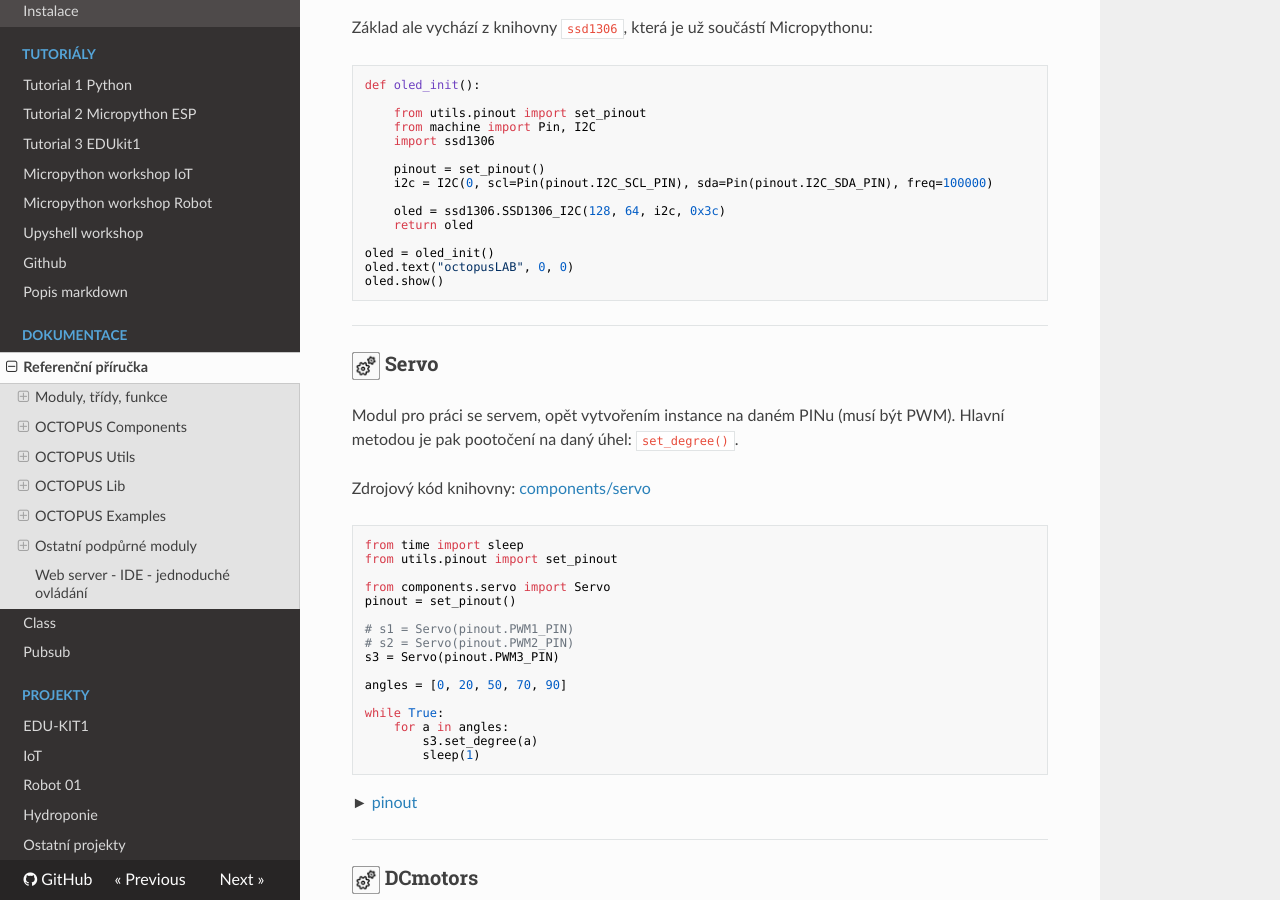
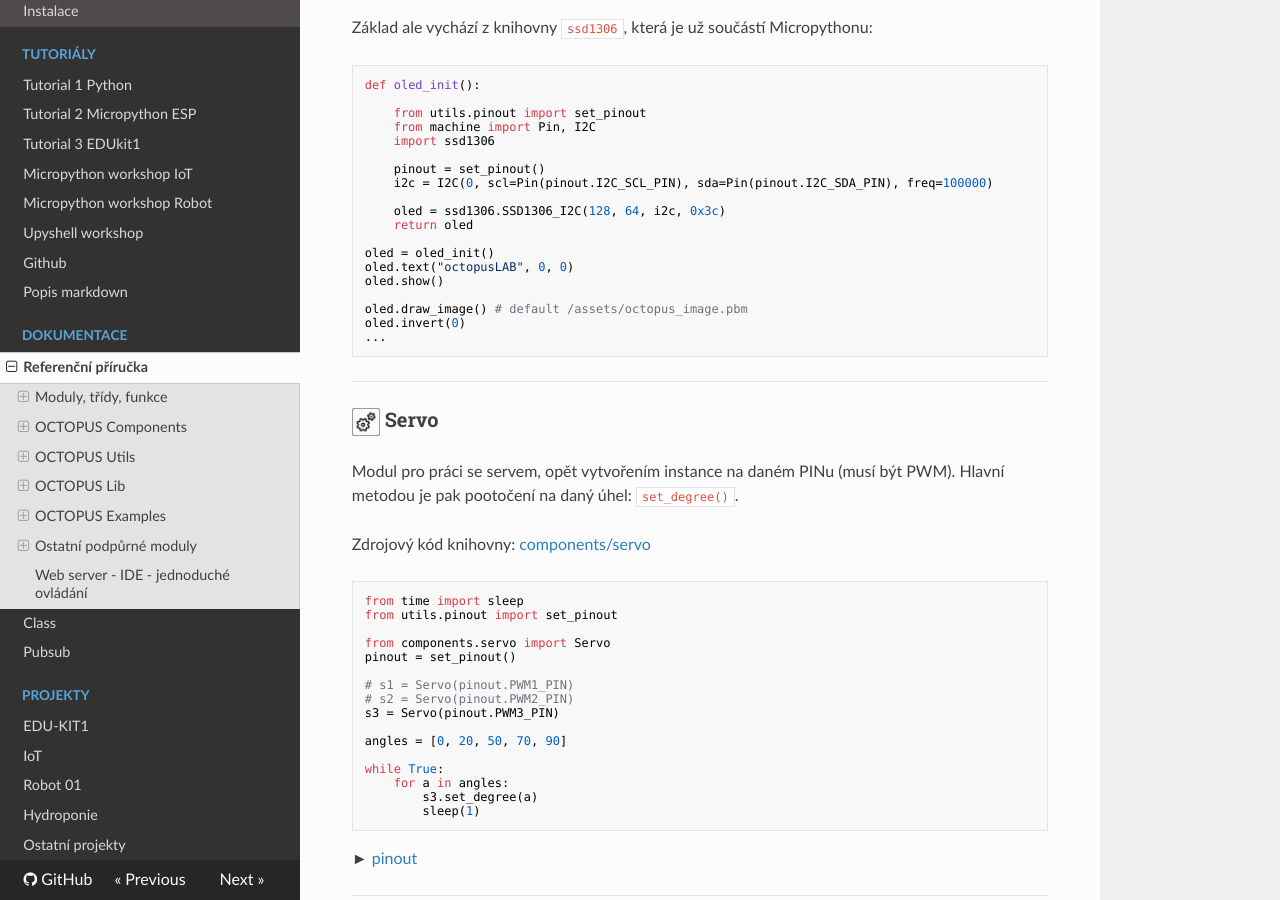
Before and after one commit to octopuslab-cz/docs_octopuslab_cz, an MkDocs documentation site: the page built from docs/basicdoc.md, in a window 1280 px wide and 900 px high, scrolled down 5597 px. Built offline with MkDocs 1.6.1, drawn with Linux system fonts in a browser that asks for light colours; nearby versions of some CDN libraries.

Commit message:
oled.image

````diff
--- a/docs/basicdoc.md
+++ b/docs/basicdoc.md
@@ -286,6 +286,10 @@ def oled_init():
 oled = oled_init()
 oled.text("octopusLAB", 0, 0)
 oled.show()
+
+oled.draw_image() # default /assets/octopus_image.pbm
+oled.invert(0)
+...
 ```
 
 ---
````
